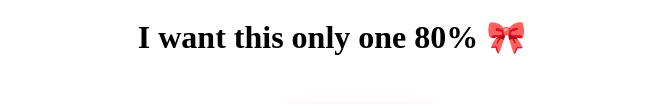
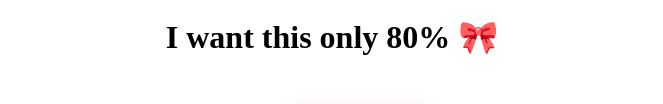
Before and after one commit to ankita-g-45/birthday, a plain HTML site: page requirement2.html in a window 1280 px wide. Shown: the part 351-455 px from the top of the page, without its empty margins (308-971 px from the left). Drawn offline with Linux system fonts and the light colour scheme.

Commit message:
requirement2.html

```diff
--- a/requirement2.html
+++ b/requirement2.html
@@ -11,7 +11,7 @@
     <source src="giftdiy.mp4" type="video/mp4">
     Your browser does not support the video tag.
   </video>
-		<h1>I want this only one 80% 🎀</h1>
+		<h1>I want this only 80% 🎀</h1>
 	</center>
 
 	<!-- <div class="button1">
```
